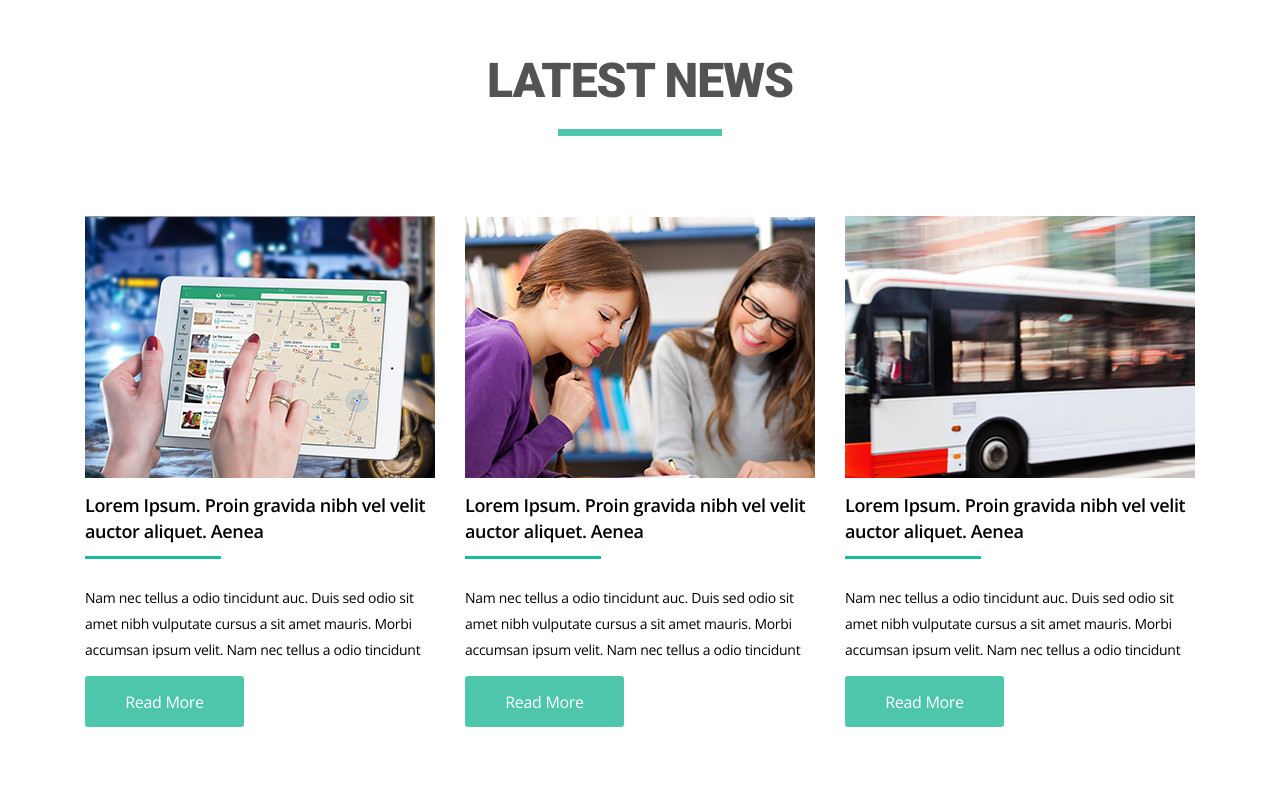
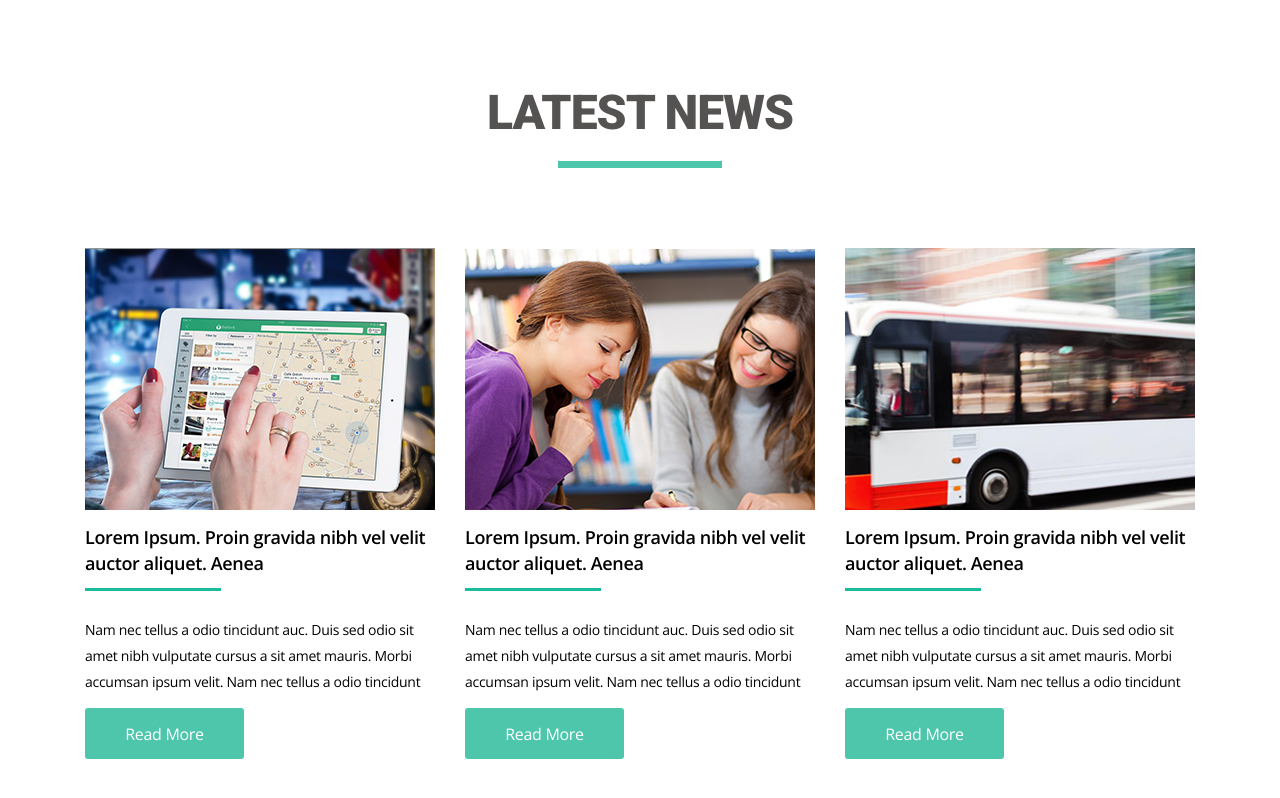
Before and after one commit to svogk/goit-fe-course, a plain HTML site: page html-css/module-04/index.html in a window 1280 px wide. Shown: the part 1016-1814 px from the top of the page. Drawn offline with nearby package versions, Linux system fonts and the light colour scheme.

Commit message:
edit header and button

```diff
--- a/html-css/module-04/css/styles.css
+++ b/html-css/module-04/css/styles.css
@@ -154,7 +154,6 @@ img {
 
 .featured-list-image {
   background-color: #e9f0fd;
-  height: 282px;
 }
 
 .featured-list-info {
@@ -287,12 +286,8 @@ img {
 }
 
 .news-list-button {
-  font-size: 16px;
-  line-height: 26px;
-  letter-spacing: -0.02em;
-  font-family: "Open Sans";
-  font-weight: 300;
-  color: #ffffff;
+  margin: 0;
+  padding: 0;
   width: 159px;
   height: 51px;
   border-radius: 3px;
@@ -301,4 +296,16 @@ img {
   cursor: pointer;
   text-align: center;
   margin-bottom: 82px;
+  padding-top: 13px;
 }
+
+.news-list-button a {
+  margin: 0 auto;
+  font-size: 16px;
+  line-height: 26px;
+  letter-spacing: -0.02em;
+  font-family: "Open Sans";
+  font-weight: 300;
+  color: #ffffff;
+  text-decoration: none;
+}
--- a/html-css/module-04/index.html
+++ b/html-css/module-04/index.html
@@ -19,9 +19,9 @@
   <body>
     <h1 class="visually-hidden">My home work 04</h1>
     <!-- Header section -->
-    <header class="page-header container">
+    <header class="page-header container clearfix">
       <a href="#" class="page-logo">Mart</a>
-      <nav>
+      <nav class="clearfix">
         <ul class="page-menu clearfix">
           <li><a href="#">Home</a></li>
           <li><a href="#">About Us</a></li>
@@ -180,8 +180,8 @@
                 vulputate cursus a sit amet mauris. Morbi accumsan ipsum velit.
                 Nam nec tellus a odio tincidunt
               </p>
-              <button class="news-list-button" type="button">Read More</button>
-            </article>
+              <p class="news-list-button"><a href="#">Read More</a></p>
+              </article>
           </li>
           <li class="news-list-item">
             <article>
@@ -200,7 +200,7 @@
                 vulputate cursus a sit amet mauris. Morbi accumsan ipsum velit.
                 Nam nec tellus a odio tincidunt
               </p>
-              <button class="news-list-button" type="button">Read More</button>
+              <p class="news-list-button"><a href="#">Read More</a></p>
             </article>
           </li>
           <li class="news-list-item">
@@ -220,7 +220,7 @@
                 vulputate cursus a sit amet mauris. Morbi accumsan ipsum velit.
                 Nam nec tellus a odio tincidunt
               </p>
-              <button class="news-list-button" type="button">Read More</button>
+              <p class="news-list-button"><a href="#">Read More</a></p>
             </article>
           </li>
         </ul>
```
